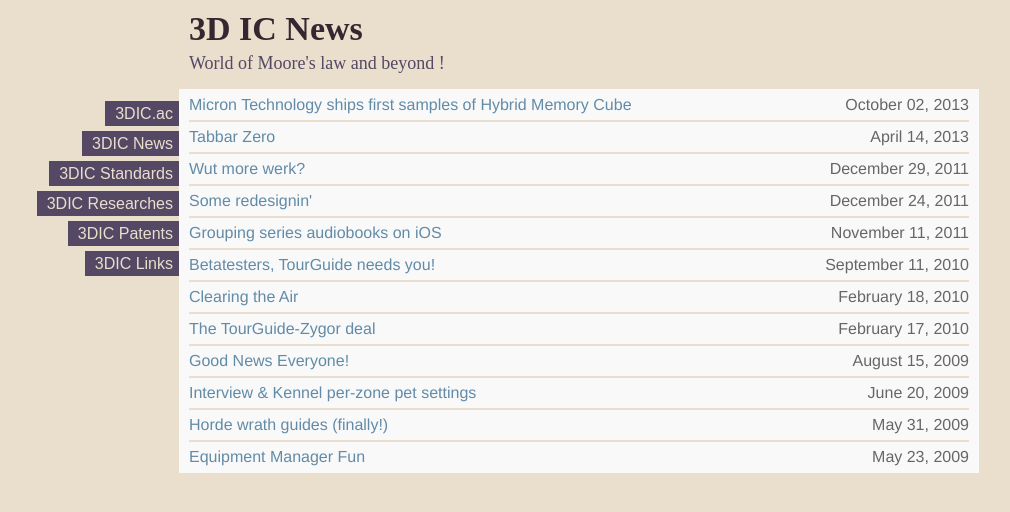
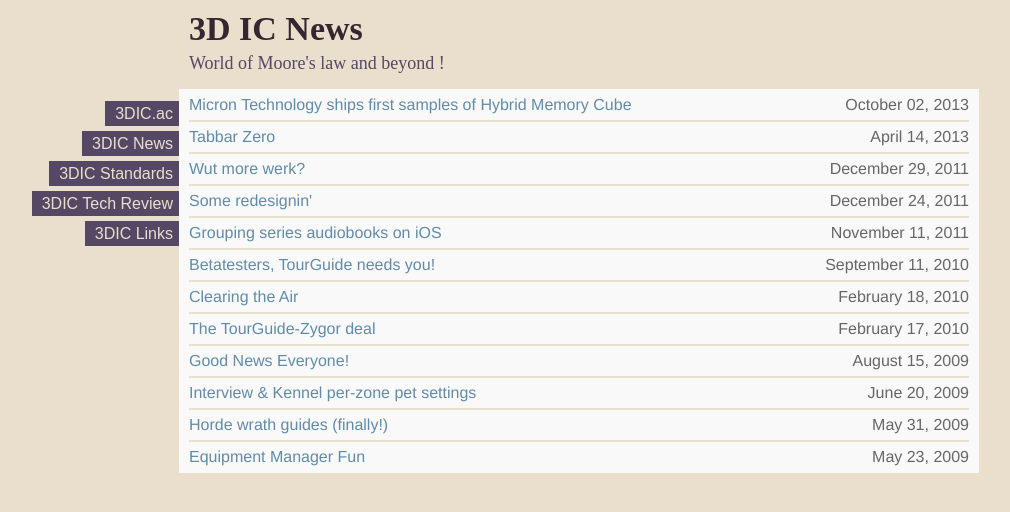
Before and after one commit to 3DICtech/3DICnews.github.io, a Jekyll site: the page built from index.markdown, in a window 1280 px wide. Shown: the top 512 px of the page, without its empty margins (61-1071 px from the left). Built offline with Jekyll 4.4.1, drawn with Linux system fonts in a browser that asks for light colours; nearby versions of some CDN libraries; some web fonts are replaced; Markdown is read by kramdown in place of the engine named in the settings; comment, search, counter and statistics services are not loaded.

Commit message:
Update default.html

```diff
--- a/_layouts/default.html
+++ b/_layouts/default.html
@@ -30,8 +30,7 @@
        <li><a href="http://www.3dic.ac">3DIC.ac</a></li>
       <li><a href="/">3DIC News</a></li>
       <li><a href="http://www.3dic.ac/standards">3DIC Standards</a></li>
-      <li><a href="http://www.3dic.ac/researches">3DIC Researches</a></li>
-      <li><a href="http://www.3dic.ac/patents">3DIC Patents</a></li>
+      <li><a href="http://www.3dic.ac/researches">3DIC Tech Review</a></li>
       <li><a href="http://www.3dic.ac/links">3DIC Links</a></li>
     </ul>
   </nav>
```
